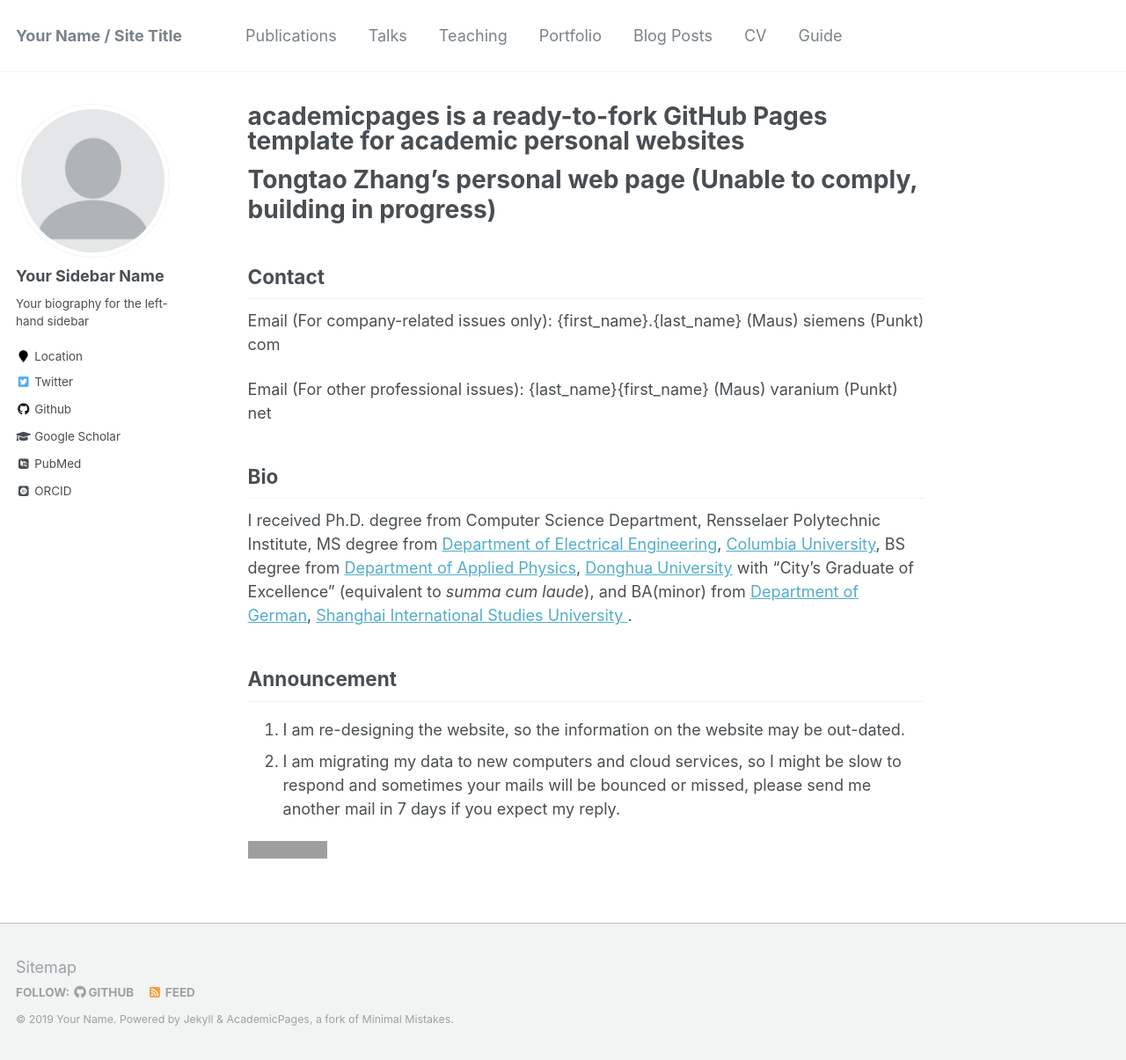
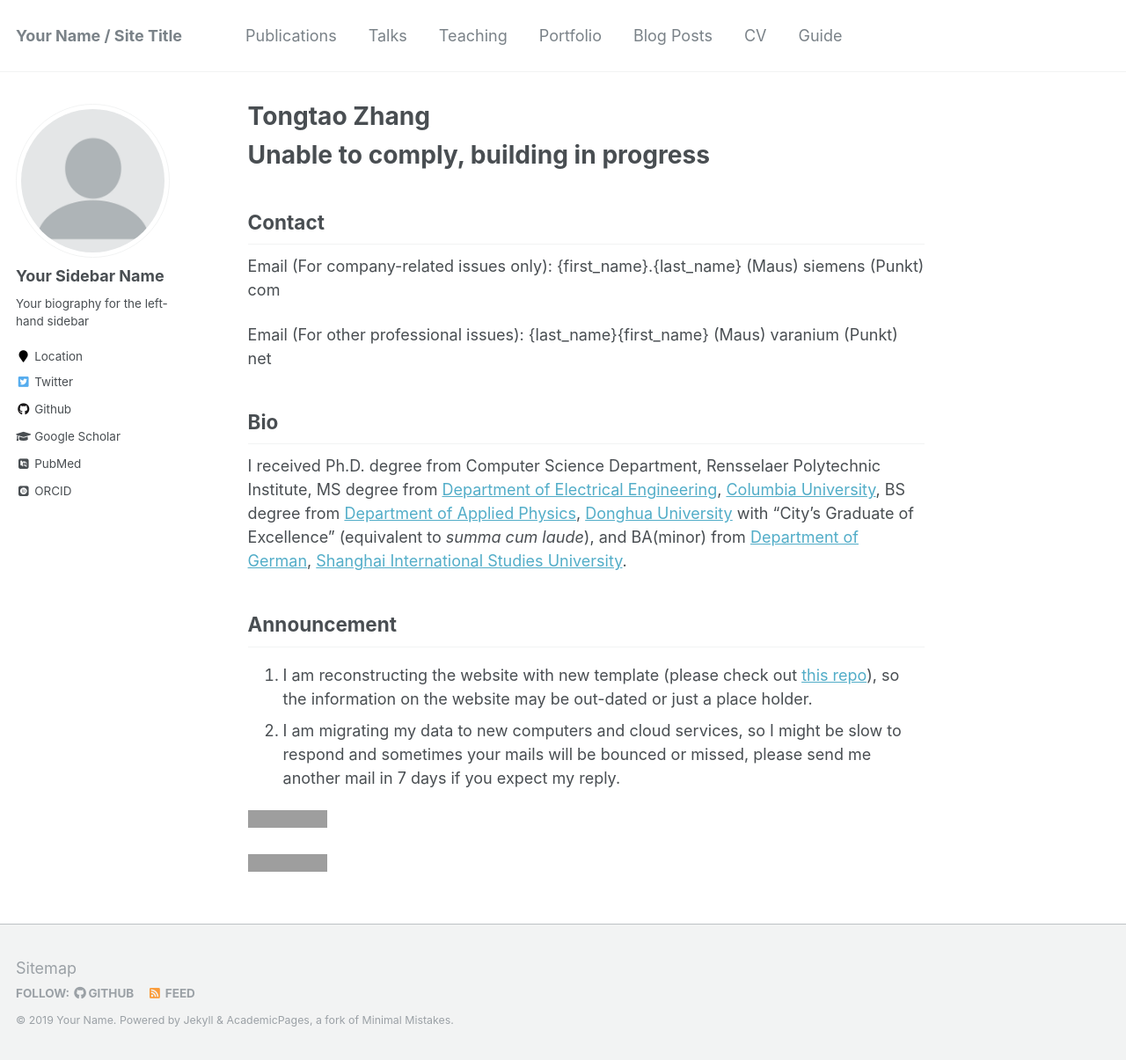
Before and after one commit to charlesztt/charlesztt.github.io, a Jekyll site: the page built from _pages/about.md, in a window 1280 px wide and 1205 px high. Shown: the whole window at 88% size. Built offline with Jekyll 4.4.1, drawn with Linux system fonts in a browser that asks for light colours; some web fonts are replaced; grey boxes are pictures that could not be loaded.

Commit message:
adjust hyperlinks

```diff
--- a/_pages/about.md
+++ b/_pages/about.md
@@ -1,6 +1,6 @@
 ---
 permalink: /
-title: "academicpages is a ready-to-fork GitHub Pages template for academic personal websites"
+title: "Tongtao Zhang"
 excerpt: "About me"
 author_profile: true
 redirect_from:
@@ -8,7 +8,7 @@ redirect_from:
   - /about.html
 ---
 
-# Tongtao Zhang's personal web page (Unable to comply, building in progress)
+# Unable to comply, building in progress
 
 ## Contact
 Email (For company-related issues only): {first_name}.{last_name} (Maus) siemens (Punkt) com
@@ -16,11 +16,13 @@ Email (For company-related issues only): {first_name}.{last_name} (Maus) siemens
 Email (For other professional issues): {last_name}{first_name} (Maus) varanium (Punkt) net
 
 ## Bio
-I received Ph.D. degree from Computer Science Department, Rensselaer Polytechnic Institute, MS degree from <a href="http://www.ee.columbia.edu">Department of Electrical Engineering</a>, <a href="http://www.columbia.edu">Columbia University</a>, BS degree from <a href="http://scdhu.dhu.edu.cn/3468/list.htm">Department of Applied Physics</a>, <a href="http://www.dhu.edu.cn/">Donghua University</a> with "City's Graduate of Excellence" (equivalent to <i>summa cum laude</i>), and BA(minor) from <a href="http://german.shisu.edu.cn/">Department of German</a>, <a href="http://www.shisu.edu.cn">Shanghai International Studies University </a>.
+I received Ph.D. degree from Computer Science Department, Rensselaer Polytechnic Institute, MS degree from [Department of Electrical Engineering](http://www.ee.columbia.edu), [Columbia University](https://www.columbia.edu), BS degree from [Department of Applied Physics](http://scdhu.dhu.edu.cn/3468/list.htm), [Donghua University](http://www.dhu.edu.cn) with "City's Graduate of Excellence" (equivalent to *summa cum laude*), and BA(minor) from [Department of German](http://german.shisu.edu.cn), [Shanghai International Studies University](http://www.shisu.edu.cn).
 
 
 ## Announcement
-1. I am re-designing the website, so the information on the website may be out-dated.
+1. I am reconstructing the website with new template (please check out [this repo](https://github.com/academicpages/academicpages.github.io)), so the information on the website may be out-dated or just a place holder.
 2. I am migrating my data to new computers and cloud services, so I might be slow to respond and sometimes your mails will be bounced or missed, please send me another mail in 7 days if you expect my reply.
 
+[![Flag](http://s09.flagcounter.com/count/qDLN/bg_FFFFFF/txt_000000/border_CCCCCC/columns_2/maxflags_10/viewers_0/labels_1/pageviews_1/flags_1/)](http://flgc.info/PKerlE)
+
 <a href="http://flgc.info/PKerlE"><img alt="free counters" src="http://s09.flagcounter.com/count/qDLN/bg_FFFFFF/txt_000000/border_CCCCCC/columns_2/maxflags_10/viewers_0/labels_1/pageviews_1/flags_1/" border="0"></a>
```
